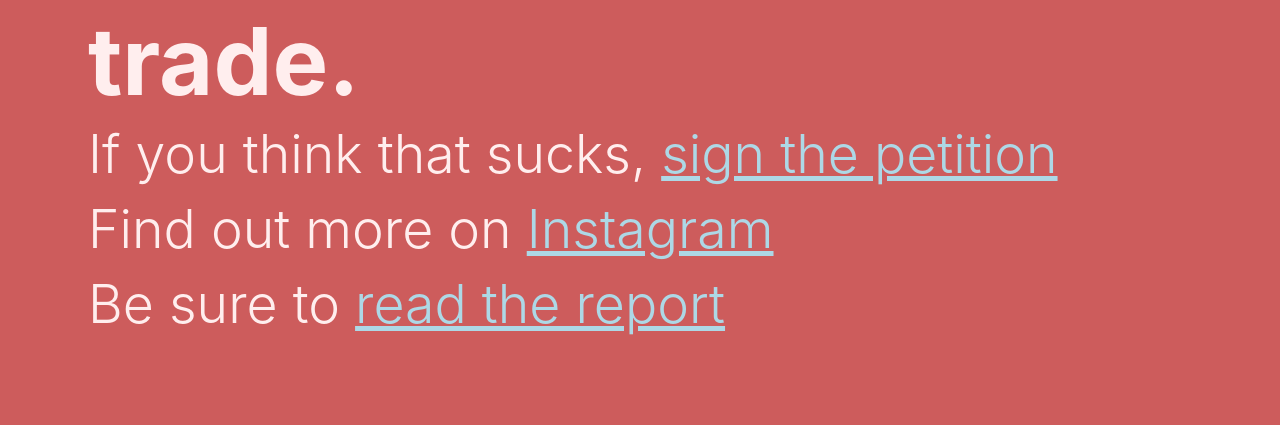
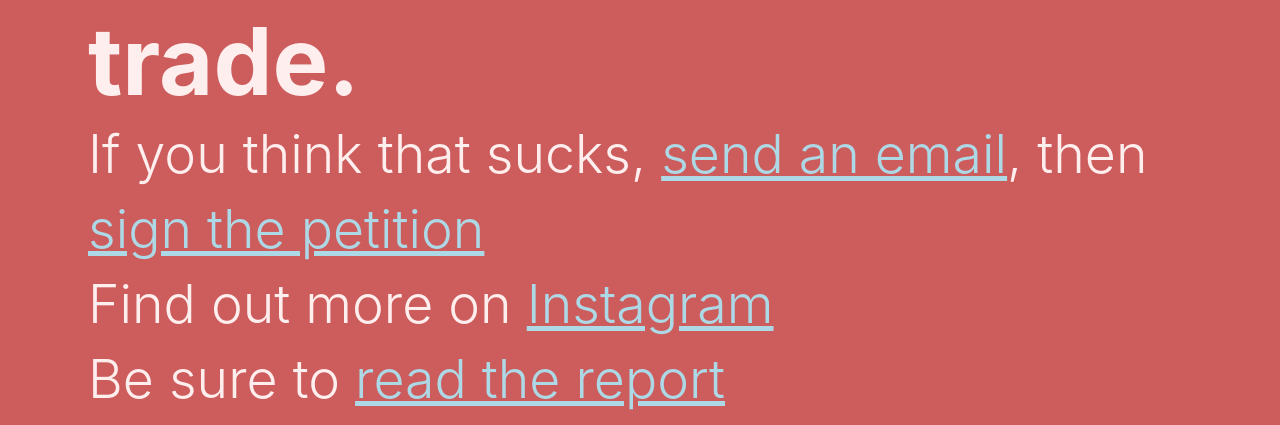
Before and after one commit to mlsgrnt/uofgfail, a plain HTML site: page index.html in a window 1280 px wide. Shown: the part 610-1035 px from the top of the page. Before the commit the page ends 960 px from the top, so only its background shows below. Drawn offline with Linux system fonts and the light colour scheme.

Commit message:
Link to email page

```diff
--- a/index.html
+++ b/index.html
@@ -45,6 +45,7 @@
     <div class="cta">
       <p>
         If you think that sucks,
+        <a href="/email">send an email</a>, then
         <a href="https://guadc.surge.sh">sign the petition</a>
       </p>
       <p>
```
